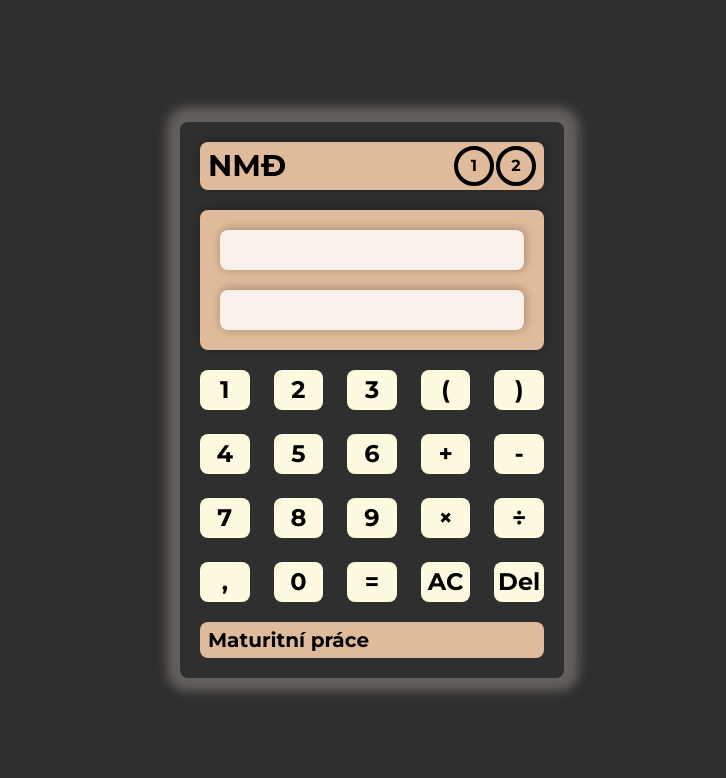
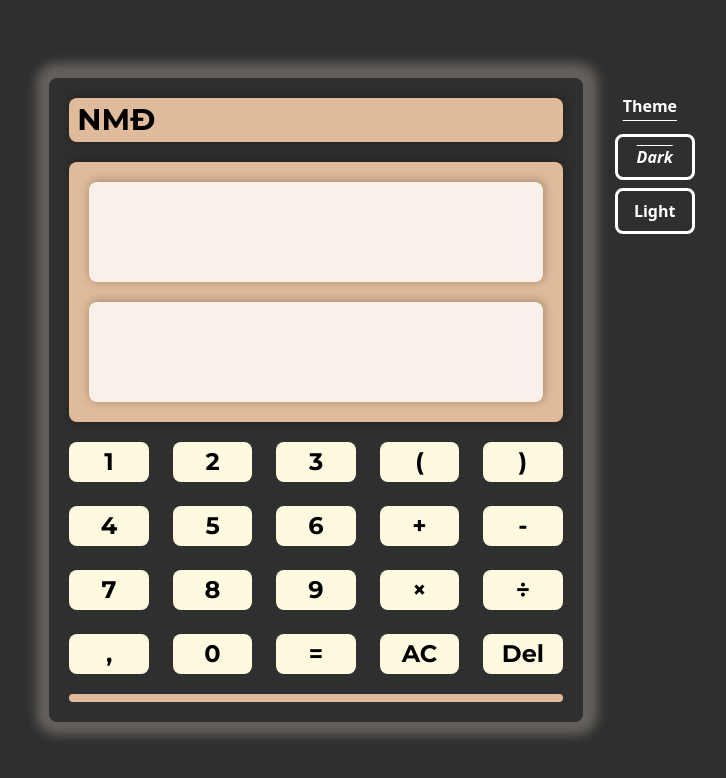
Before and after one commit to iamHiasyra/maturita, a React (Vite) app: page / in a window 1280 px wide. Shown: the top 778 px of the page, without its empty margins (268-994 px from the left). Built offline with nearby package versions, Linux system fonts and the light colour scheme; a web font is replaced by a local one.

Commit message:
Big changes for layout, button, fixing autosizing problem

```diff
--- a/src/App.jsx
+++ b/src/App.jsx
@@ -1,11 +1,13 @@
 import {cva} from "class-variance-authority";
 import "./index.css"
+
 import Záhlaví from "./Layout/Záhlaví.jsx";
 import Zápatí from "./Layout/Zápatí.jsx";
 import Klávesnice from "./Components/Klávesnice.jsx";
 
 import {Displej} from "./Components/Displej.jsx";
 import {createContext, useContext, useState} from "react";
+import {ThemeButton} from "./Components/ThemeButton.jsx";
 
 export const DataContext = createContext(null)
 export const ResultContext = createContext(null)
@@ -21,9 +23,15 @@ function App() {
         document.body.style.backgroundColor = "#302F2F"
     }
     return(
-        <div className={app_styl({intent: theme})}>
+        <div className={"w-screen h-screen flex flex-row-reverse items-center justify-center gap-8"}>
             <ThemeContext.Provider value={{theme, setTheme}}>
-                <Záhlaví/>
+                <div className={"h-[628px] flex flex-col gap-2 "}>
+                    <span className={textStyl({intent: theme})}>Theme</span>
+                    <ThemeButton mode={"dark"}/>
+                    <ThemeButton mode={"light"}/>
+                </div>
+                <main className={app_styl({intent: theme})}>
+                    <Záhlaví/>
                     <DataContext.Provider value={ {data, setData} }>
                         <ResultContext.Provider value={ {result, setResult} }>
                             <ErrorContext.Provider value={ {error, setError} }>
@@ -32,7 +40,9 @@ function App() {
                             </ErrorContext.Provider>
                         </ResultContext.Provider>
                     </DataContext.Provider>
-                <Zápatí />
+                    <Zápatí />
+                </main>
+
             </ThemeContext.Provider>
 
         </div>
@@ -40,9 +50,22 @@ function App() {
 
 }
 
-
+const textStyl = cva(
+    "w-20 p-2 font-black underline underline-offset-8 hover:overline",
+    {
+        variants : {
+            intent : {
+                light: ["text-black"],
+                dark: [ "text-white"],
+            }
+        },
+        defaultVariants: {
+            intent: "dark",
+        }
+    }
+)
 const app_styl = cva(
-    "p-5 w-[30%] flex flex-col gap-5  ",
+    "p-5 w-5/12 flex flex-col gap-5 min-w-[350px] ",
     {
         variants : {
             intent : {
--- a/src/Components/Displej.jsx
+++ b/src/Components/Displej.jsx
@@ -39,7 +39,7 @@ const displej_styl = cva(
 
 )
 const box_styl = cva(
-    "grid items-center overflow-auto",
+    "grid items-center h-[100px] overflow-auto",
     {
         variants : {
             intent : {
@@ -54,11 +54,11 @@ const box_styl = cva(
 )
 
 const vstup_styl = cva (
-    "text-3xl p-5 font-medium"
+    "text-5xl p-5 font-medium"
 )
 
 const výstup_styl = cva(
-    "text-6xl p-5 items-center font-bold", {
+    "text-5xl p-5 items-center font-bold", {
         variants : {
             intents : {
                 warning : ["text-red-500", "text-xl"]
--- /dev/null
+++ b/src/Components/ThemeButton.jsx
@@ -0,0 +1,41 @@
+import {useTheme} from "../App.jsx";
+import {cva} from "class-variance-authority";
+
+// eslint-disable-next-line react/prop-types
+export function ThemeButton({mode}) {
+    const {theme, setTheme} = useTheme();
+    const setDarkTheme = () => {
+        setTheme("dark");
+    }
+    const setLightTheme = () => {
+        setTheme("light");
+        document.body.style.backgroundColor = ''
+    }
+
+    const activeStyle = theme === mode ? "overline italic" : ""
+
+    return (
+        <button className={theme_styl({intent : theme})}
+                onClick={() => {
+                    return mode === "dark" ? setDarkTheme() : setLightTheme();
+                }}
+        >
+           <span className={activeStyle}> {mode} </span>
+        </button>
+    )
+}
+
+const theme_styl = cva(
+    "w-20  p-2 border-[3px] font-bold capitalize",
+    {
+        variants : {
+            intent : {
+                light: ["border-black", "text-black"],
+                dark: ["border-white", "text-white"],
+            }
+        },
+        defaultVariants: {
+            intent: "dark",
+        }
+    }
+)
--- a/src/Layout/Záhlaví.jsx
+++ b/src/Layout/Záhlaví.jsx
@@ -3,28 +3,13 @@ import {useTheme} from "../App.jsx";
 
 // eslint-disable-next-line react/prop-types
 function Záhlaví() {
-    const {theme, setTheme} = useTheme();
-    const setDarkTheme = () => {
-        setTheme("dark");
-    }
-    const setLightTheme = () => {
-        setTheme("light");
-        document.body.style.backgroundColor = ''
-    }
+    const {theme} = useTheme();
+
     return (
         <div>
             <header className={header_styl({intent: theme})}>
                 <p className={"text-3xl"}>NMĐ</p>
-                <div className={"w-1/4 flex justify-between"}>
-                    <button className={"w-10 h-10 rounded-full border-4 border-black p-1"}
-                            onClick={setDarkTheme}
-                    >1
-                    </button>
-                    <button className={"w-10 h-10 rounded-full border-4 border-black p-1"}
-                            onClick={setLightTheme}
-                    >2
-                    </button>
-                </div>
+
             </header>
         </div>
     );
--- a/src/Layout/Zápatí.jsx
+++ b/src/Layout/Zápatí.jsx
@@ -5,7 +5,6 @@ function Zápatí() {
     const {theme} = useTheme()
     return (
         <footer className={footer_styl({intent: theme})}>
-            <p>Maturitní práce</p>
         </footer>
     );
 }
```
